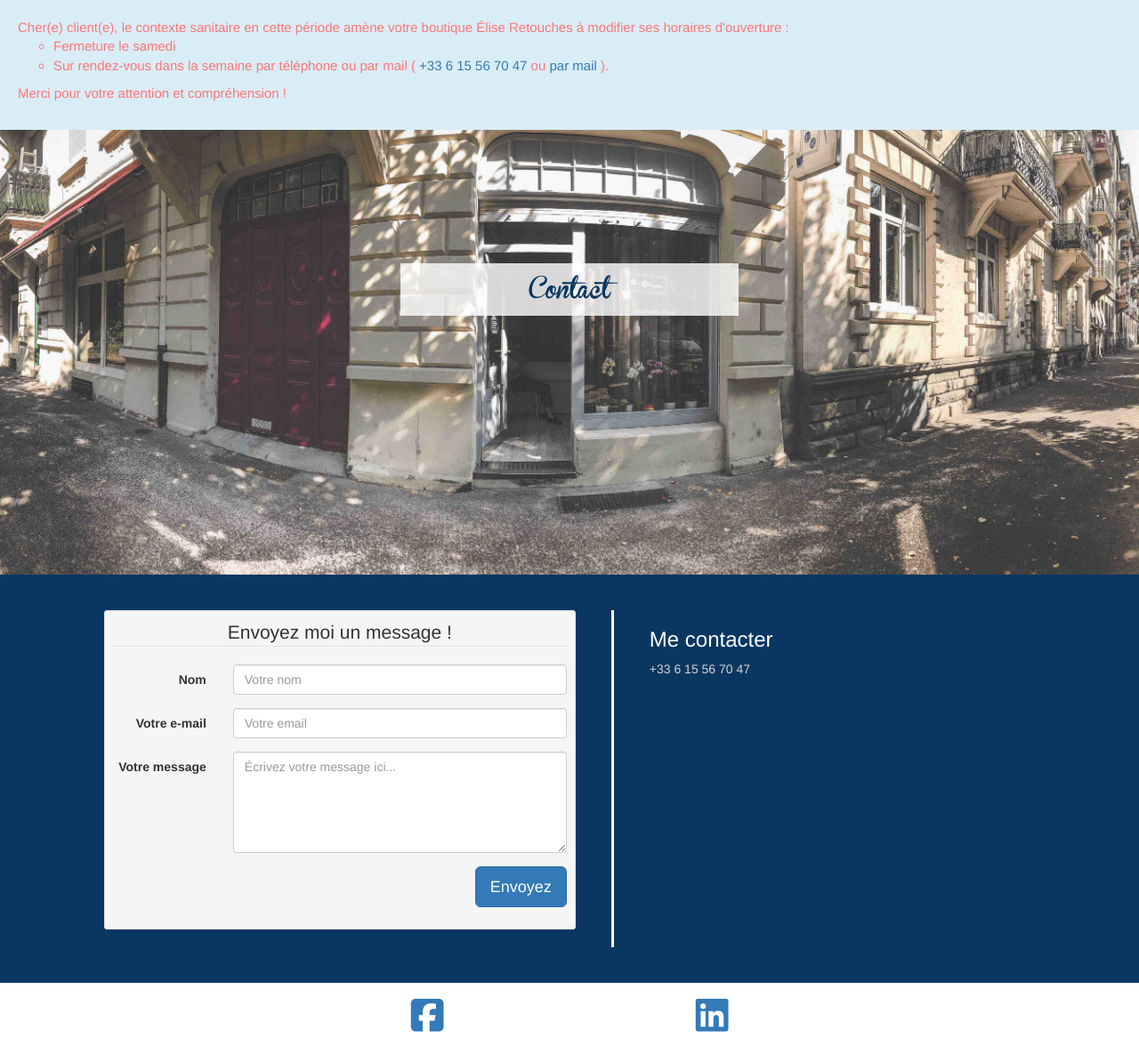
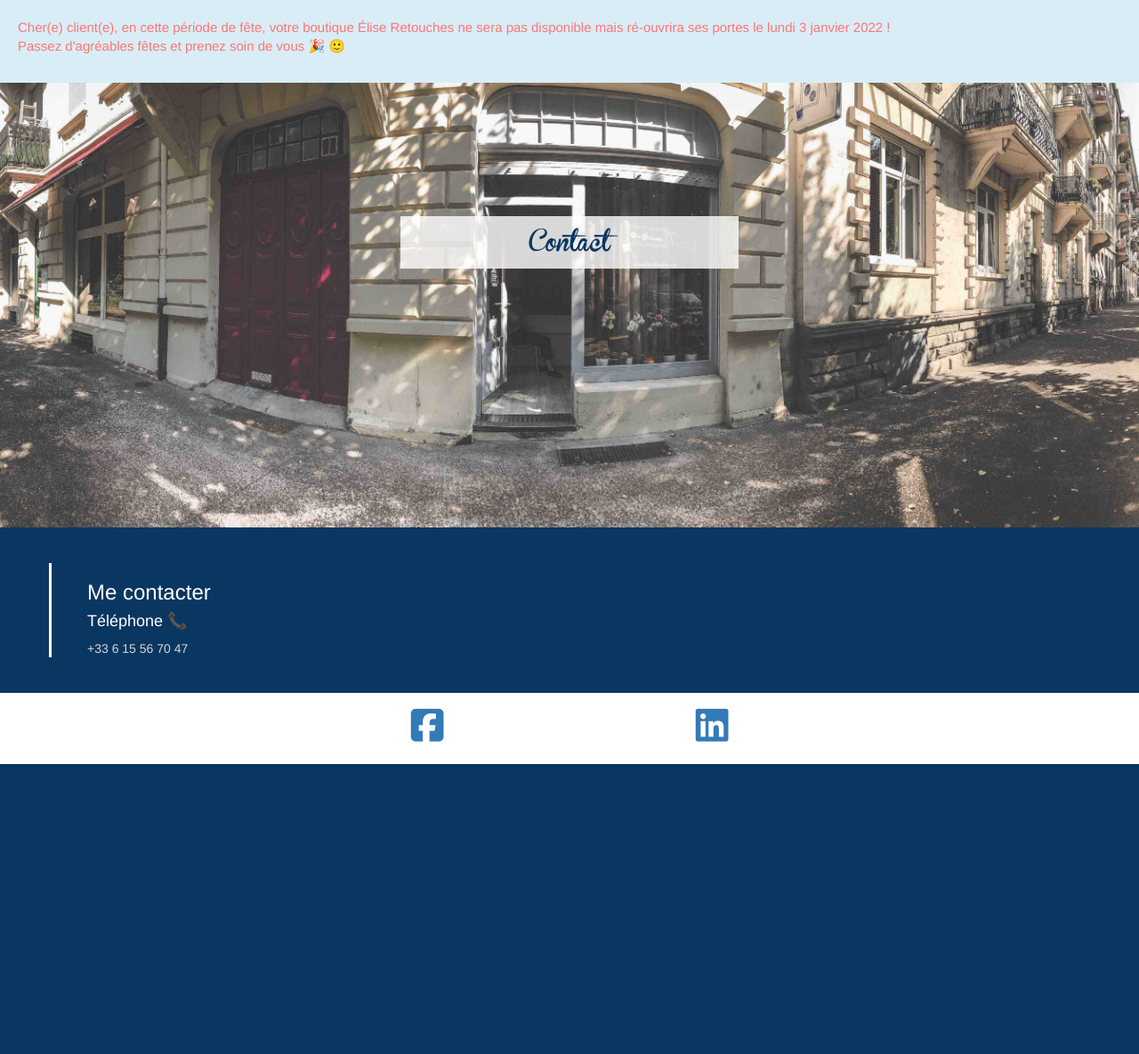
Before and after one commit to jtphe/eliseretouches-frontend, a PHP site: page /contactus.php in a window 1280 px wide. Shown: the part 67-1252 px from the top of the page at 89% size. After the commit the page ends 926 px from the top, so only its background shows below. Run offline with PHP 8.4, Linux system fonts and the light colour scheme; some libraries are stand-ins or nearby versions.

Commit message:
feat(day-off): Add banner for day off

```diff
--- a/contactus.php
+++ b/contactus.php
@@ -84,49 +84,52 @@ if (isset($_POST['mailform'])) {
     </div>
     <div class="container contact-us">
         <div class="row section-contact">
-            <div class="col-md-6 col-md-offset-3 contact-form">
+            <!-- <div class="col-md-6 col-md-offset-3 contact-form">
                 <div class="well well-sm">
                     <form class="form-horizontal" action="" method="post">
                         <fieldset>
                             <legend class="text-center contact-form--title">Envoyez moi un message !</legend>
 
                             <!-- Name input-->
-                            <div class="form-group">
+                            <!-- <div class="form-group">
                                 <label class="col-md-3 control-label" for="name">Nom</label>
                                 <div class="col-md-9">
                                     <input id="name" name="name" type="text" placeholder="Votre nom" class="form-control">
                                 </div>
-                            </div>
+                            </div> -->
 
                             <!-- Email input-->
-                            <div class="form-group">
+                            <!-- <div class="form-group">
                                 <label class="col-md-3 control-label" for="email">Votre e-mail</label>
                                 <div class="col-md-9">
                                     <input id="email" name="email" type="text" placeholder="Votre email" class="form-control">
                                 </div>
-                            </div>
+                            </div> -->
 
                             <!-- Message body -->
-                            <div class="form-group">
+                            <!-- <div class="form-group">
                                 <label class="col-md-3 control-label" for="message">Votre message</label>
                                 <div class="col-md-9">
                                     <textarea class="form-control" id="message" name="message" placeholder="Écrivez votre message ici..." rows="5"></textarea>
                                 </div>
-                            </div>
+                            </div> -->
 
                             <!-- Form actions -->
-                            <div class="form-group">
+                            <!-- <div class="form-group">
                                 <div class="col-md-12 text-right">
                                     <button type="submit" name="mailform" class="btn btn-primary btn-lg">Envoyez</button>
                                 </div>
                             </div>
                         </fieldset>
                     </form>
-                </div>
-            </div>
+                </div> -->
+            <!-- </div>  -->
             <div class="contact-info">
                 <h3 style="color: rgb(255, 255, 255);">Me contacter</h3>
+                <h4 style="color: rgb(255, 255, 255);">Téléphone 📞</h4>
                 <a href="tel:+33615567047" target="_blank" rel="noopener noreferrer" style="color: rgb(211, 211, 211);">+33 6 15 56 70 47</a>
+                <!-- <h4 style="color: rgb(255, 255, 255);">Mail 📧</h4>
+                <a href="mailto:contact@eliseretouches.com" style="color: rgb(255, 255, 255);">Cliquez ici pour envoyer un e-mail </a> -->
             </div>
         </div>
     </div>
--- a/header.html
+++ b/header.html
@@ -45,19 +45,7 @@
 </nav>
 <div class="alert-info">
     <p class="alert-info--text"> Cher(e) client(e),
-        le contexte sanitaire en cette période amène votre boutique Élise Retouches à modifier ses horaires
-        d'ouverture
-        :
-    <ul>
-        <li>
-            <bold>Fermeture le samedi</bold>
-        </li>
-        <li>
-            Sur <bold>rendez-vous</bold> dans la semaine par téléphone ou par mail ( <a href="tel:+33615567047"
-                target="_blank" rel="noopener noreferrer">+33 6 15 56 70 47</a> ou <a
-                href="https://eliseretouches.com/contactus.php">par mail</a>
-            </a>).
-        </li>
-    </ul>
-    <p class="alert-info--text-thanks"> Merci pour votre attention et compréhension !</p>
+        en cette période de fête, votre boutique Élise Retouches ne sera pas disponible
+        mais ré-ouvrira ses portes le lundi 3 janvier 2022 !
+    <p  class="alert-info--text-thanks">Passez d'agréables fêtes et prenez soin de vous 🎉 🙂 </p>
 </div>
```
